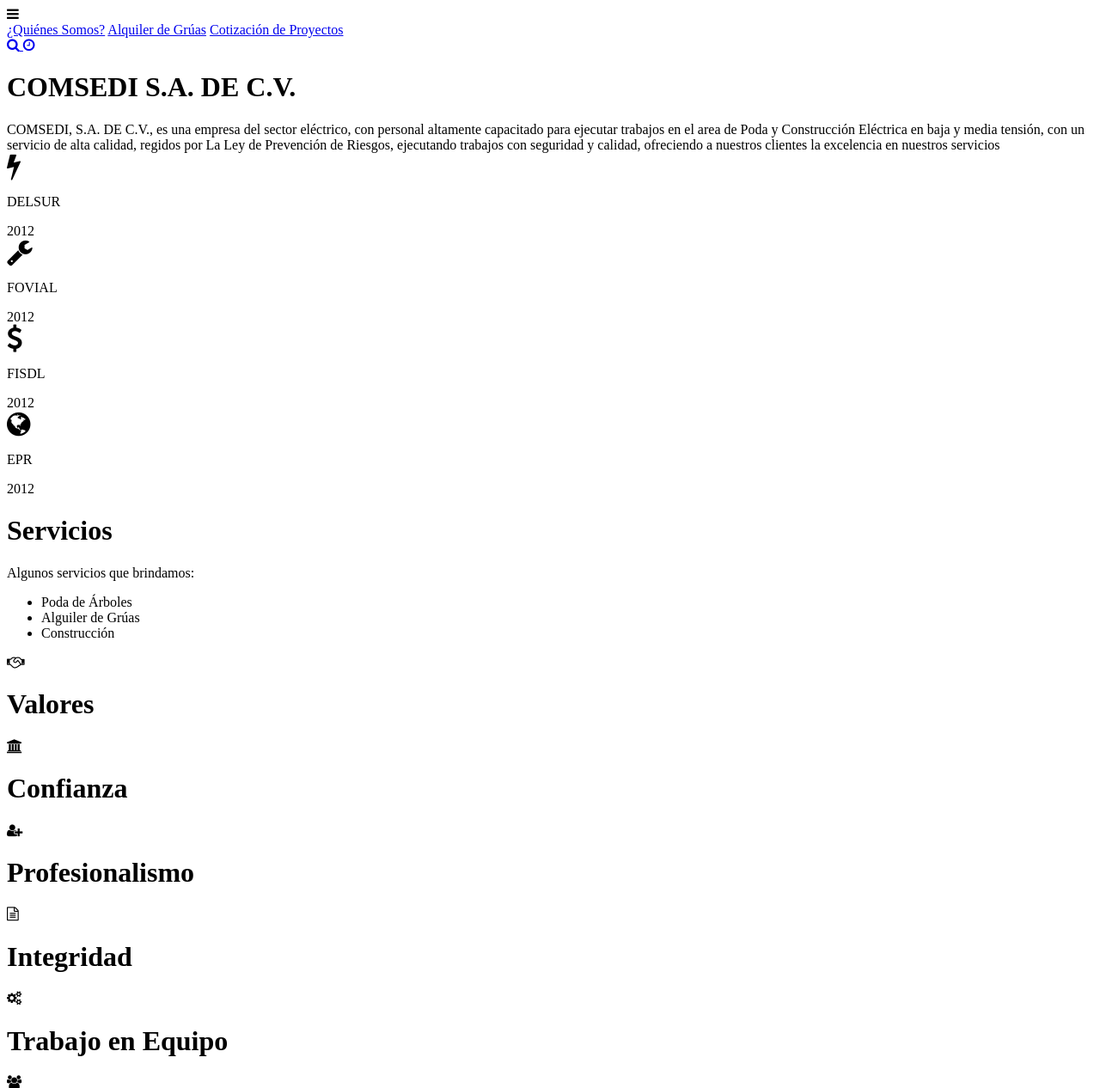
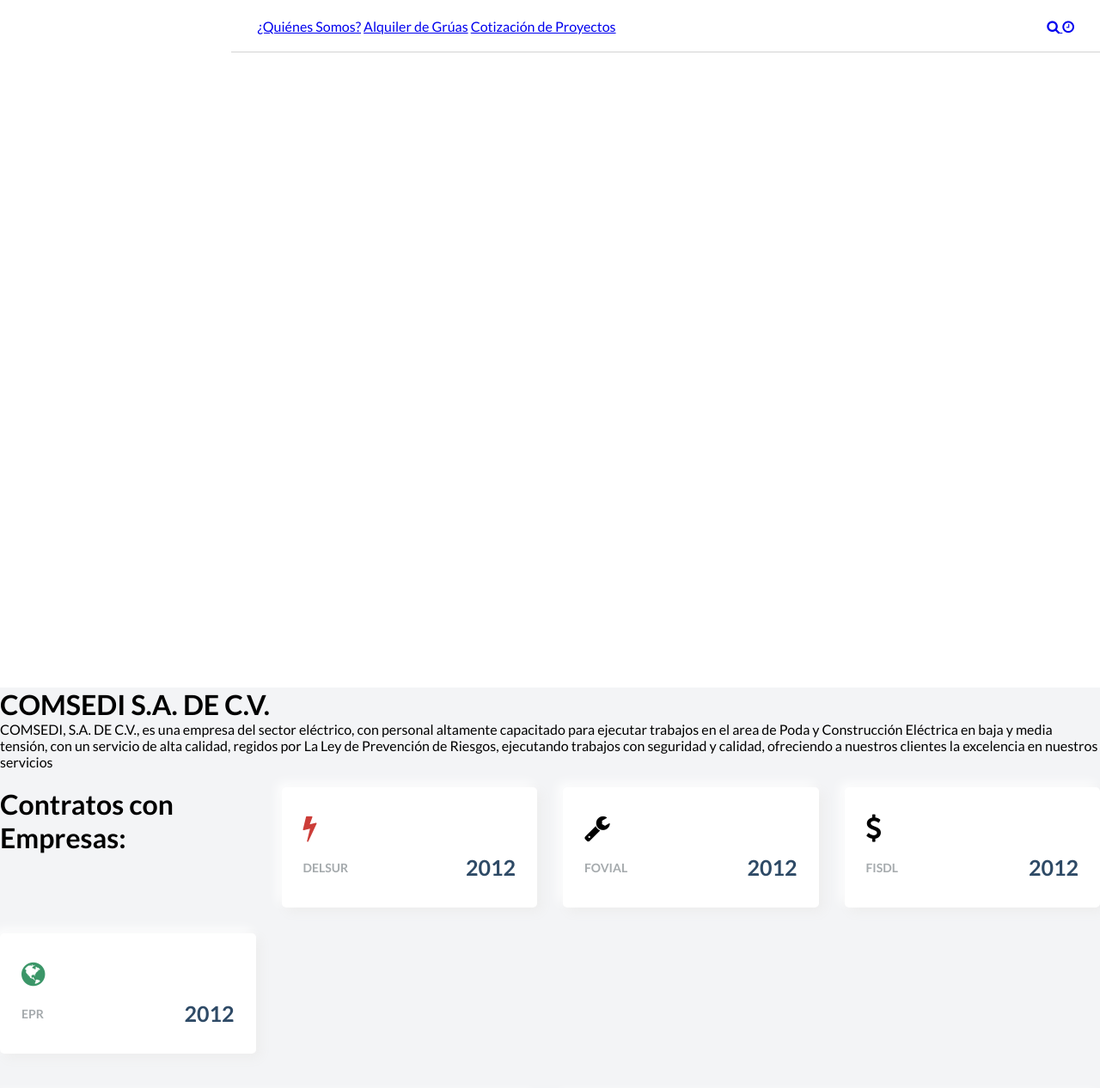
Before and after one commit to PamelaAbrego/Programaci-n-II---Proyecto, a Flask app: page / in a window 1280 px wide. Shown: the top 1266 px of the page at 86% size. Run offline with Flask 2, Linux system fonts and the light colour scheme.

Commit message:
Style prueba

```diff
--- a/static/style.css
+++ b/static/style.css
@@ -0,0 +1,462 @@
+@import url("https://fonts.googleapis.com/css2?family=Lato:wght@300;400;700&display=swap");
+@import url('https://fonts.googleapis.com/css2?family=Roboto:wght@300;400;500;700&display=swap');
+
+/*  styling scrollbars  */
+::-webkit-scrollbar {
+    width: 5px;
+    height: 6px;
+  }
+
+  ::-webkit-scrollbar-track {
+    box-shadow: inset 0 0 5px #a5aaad;
+    border-radius: 10px;
+  }
+
+  ::-webkit-scrollbar-thumb {
+    background: #3ea175;
+    border-radius: 10px;
+  }
+
+  ::-webkit-scrollbar-thumb:hover {
+    background: #a5aaad;
+  }
+
+  * {
+    margin: 0;
+    padding: 0;
+  }
+
+body{
+    box-sizing: border-box;
+    font-family: "Lato", sans-serif;
+}
+
+
+.text-primary-p {
+    color: #a5aaad;
+    font-size: 14px;
+    font-weight: 700;
+  }
+
+  .font-bold {
+    font-weight: 700;
+  }
+
+  .text-title {
+    color: #2e4a66;
+  }
+
+  .text-lightblue {
+    color: #469cac;
+  }
+
+  .text-red {
+    color: #cc3d38;
+  }
+
+  .text-yellow {
+    color: #a98921;
+  }
+
+  .text-green {
+    color: #3b9668;
+  }
+
+
+  .container {
+    display: grid;
+    height: 100vh;
+    grid-template-columns: 0.8fr 1fr 1fr 1fr;
+    grid-template-rows: 0.2fr 3fr;
+    grid-template-areas:
+      "sidebar nav nav nav"
+      "sidebar main main main";
+    /* grid-gap: 0.2rem; */
+  }
+
+  .navbar {
+    background: #ffffff;
+    grid-area: nav;
+    height: 60px;
+    display: flex;
+    align-items: center;
+    justify-content: space-between;
+    padding: 0 30px 0 30px;
+    border-bottom: 1px solid lightgray;
+  }
+
+
+  .nav_icon {
+    display: none;
+  }
+
+  .nav_icon > i {
+    font-size: 26px;
+    color: #a5aaad;
+  }
+
+  .navbar__left > a {
+    margin-right: 30px;
+    text-decoration: none;
+    color: #a5aaad;
+    font-size: 15px;
+    font-weight: 700;
+  }
+
+  .navbar__left .active_link {
+    color: #265acc;
+    border-bottom: 3px solid #265acc;
+    padding-bottom: 12px;
+  }
+
+  .navbar__right {
+    display: flex;
+    justify-content: center;
+    align-items: center;
+  }
+
+  .navbar__right > a {
+    margin-left: 20px;
+    text-decoration: none;
+  }
+
+  .navbar__right > a > i {
+    color: #a5aaad;
+    font-size: 16px;
+    border-radius: 50px;
+    background: #ffffff;
+    box-shadow: 2px 2px 5px #d9d9d9, -2px -2px 5px #ffffff;
+    padding: 7px;
+  }
+
+
+  main {
+    background: #f3f4f6;
+    grid-area: main;
+    overflow-y: auto;
+  }
+
+  .main__container {
+    padding: 20px 35px;
+  }
+
+  .main__title {
+    display: flex;
+    align-items: center;
+  }
+
+  .main__title > img {
+    max-height: 100px;
+    object-fit: contain;
+    margin-right: 20px;
+  }
+
+  .main__greeting > h1 {
+    font-size: 24px;
+    color: #2e4a66;
+    margin-bottom: 5px;
+  }
+
+  .main__greeting > p {
+    font-size: 14px;
+    font-weight: 700;
+    color: #a5aaad;
+  }
+
+  .main__cards {
+    display: grid;
+    grid-template-columns: 1fr 1fr 1fr 1fr;
+    gap: 30px;
+    margin: 20px 0;
+  }
+
+  .card {
+    display: flex;
+    flex-direction: column;
+    justify-content: space-around;
+    height: 90px;
+    padding: 25px;
+    border-radius: 5px;
+    background: #ffffff;
+    box-shadow: 5px 5px 13px #ededed, -5px -5px 13px #ffffff;
+  }
+
+  .card_inner {
+    display: flex;
+    align-items: center;
+    justify-content: space-between;
+  }
+
+  .card_inner > span {
+    font-size: 25px;
+  }
+
+
+
+  .charts {
+    display: grid;
+    grid-template-columns: 1fr 1fr;
+    gap: 30px;
+    margin-top: 50px;
+  }
+
+  .charts__left {
+    padding: 25px;
+    border-radius: 5px;
+    background: #ffffff;
+    box-shadow: 5px 5px 13px #ededed, -5px -5px 13px #ffffff;
+  }
+
+  .charts__left__title {
+    display: flex;
+    align-items: center;
+    justify-content: space-between;
+  }
+
+  .charts__left__title > div > h1 {
+    font-size: 24px;
+    color: #2e4a66;
+    margin-bottom: 5px;
+  }
+
+  .charts__left__title > div > p {
+    font-size: 14px;
+    font-weight: 700;
+    color: #a5aaad;
+  }
+
+  .charts__left__title > i {
+    color: #ffffff;
+    font-size: 20px;
+    background: #ffc100;
+    border-radius: 200px 0px 200px 200px;
+    -moz-border-radius: 200px 0px 200px 200px;
+    -webkit-border-radius: 200px 0px 200px 200px;
+    border: 0px solid #000000;
+    padding: 15px;
+  }
+
+  .charts__right {
+    padding: 25px;
+    border-radius: 5px;
+    background: #ffffff;
+    box-shadow: 5px 5px 13px #ededed, -5px -5px 13px #ffffff;
+  }
+
+  .charts__right__title {
+    display: flex;
+    align-items: center;
+    justify-content: space-between;
+  }
+
+  .charts__right__title > div > h1 {
+    font-size: 24px;
+    color: #2e4a66;
+    margin-bottom: 5px;
+  }
+
+  .charts__right__title > div > p {
+    font-size: 14px;
+    font-weight: 700;
+    color: #a5aaad;
+  }
+
+  .charts__right__title > i {
+    color: #ffffff;
+    font-size: 20px;
+    background: #39447a;
+    border-radius: 200px 0px 200px 200px;
+    -moz-border-radius: 200px 0px 200px 200px;
+    -webkit-border-radius: 200px 0px 200px 200px;
+    border: 0px solid #000000;
+    padding: 15px;
+  }
+
+  .charts__right__cards {
+    display: grid;
+    grid-template-columns: 1fr 1fr;
+    gap: 20px;
+    margin-top: 30px;
+  }
+
+
+
+  .card1 {
+    background: #d1ecf1;
+    color: #35a4ba;
+    text-align: center;
+    padding: 25px;
+    border-radius: 5px;
+    font-size: 14px;
+  }
+
+  .card2 {
+    background: #d2f9ee;
+    color: #38e1b0;
+    text-align: center;
+    padding: 25px;
+    border-radius: 5px;
+    font-size: 14px;
+  }
+
+  .card3 {
+    background: #d6d8d9;
+    color: #3a3e41;
+    text-align: center;
+    padding: 25px;
+    border-radius: 5px;
+    font-size: 14px;
+  }
+
+  .card4 {
+    background: #fddcdf;
+    color: #f65a6f;
+    text-align: center;
+    padding: 25px;
+    border-radius: 5px;
+    font-size: 14px;
+  }
+
+
+/*  SIDEBAR STARTS HERE  */
+
+#sidebar {
+    background: #422091;
+    grid-area: sidebar;
+    overflow-y: auto;
+    padding: 20px;
+    -webkit-transition: all 0.5s;
+    transition: all 0.5s;
+  }
+
+  .sidebar__title {
+    display: flex;
+    justify-content: space-between;
+    align-items: center;
+    color: #f3f4f6;
+    margin-bottom: 30px;
+    /* color: #E85B6B; */
+  }
+
+  .sidebar__img {
+    display: flex;
+    align-items: center;
+  }
+
+  .sidebar__title > div > img {
+    width: 75px;
+    object-fit: contain;
+  }
+
+  .sidebar__title > div > h1 {
+    font-size: 18px;
+    display: inline;
+  }
+
+  .sidebar__title > i {
+    font-size: 18px;
+    display: none;
+  }
+
+  .sidebar__menu > h2 {
+    color: #3ea175;
+    font-size: 16px;
+    margin-top: 15px;
+    margin-bottom: 5px;
+    padding: 0 10px;
+    font-weight: 700;
+  }
+
+  .sidebar__link {
+    color: #f3f4f6;
+    padding: 10px;
+    border-radius: 3px;
+    margin-bottom: 5px;
+  }
+
+  .active_menu_link {
+    background: rgba(62, 161, 117, 0.3);
+    color: #3ea175;
+  }
+
+  .active_menu_link a {
+    color: #3ea175 !important;
+  }
+
+  .sidebar__link > a {
+    text-decoration: none;
+    color: #a5aaad;
+    font-weight: 700;
+  }
+
+  .sidebar__link > i {
+    margin-right: 10px;
+    font-size: 18px;
+  }
+
+  .sidebar__logout {
+    margin-top: 20px;
+    padding: 10px;
+    color: #e65061;
+  }
+
+  .sidebar__logout > a {
+    text-decoration: none;
+    color: #e65061;
+    font-weight: 700;
+    text-transform: uppercase;
+  }
+
+  .sidebar__logout > i {
+    margin-right: 10px;
+    font-size: 18px;
+  }
+
+  .sidebar_responsive {
+    display: inline !important;
+    z-index: 9999 !important;
+    left: 0 !important;
+    position: absolute;
+  }
+
+  @media only screen and (max-width: 978px) {
+    .container {
+      grid-template-columns: 1fr;
+      /* grid-template-rows: 0.2fr 2.2fr; */
+      grid-template-rows: 0.2fr 3fr;
+      grid-template-areas:
+        "nav"
+        "main";
+    }
+
+    #sidebar {
+      display: none;
+    }
+
+    .sidebar__title > i {
+      display: inline;
+    }
+
+    .nav_icon {
+      display: inline;
+    }
+  }
+
+  @media only screen and (max-width: 855px) {
+    .main__cards {
+      grid-template-columns: 1fr;
+      gap: 10px;
+      margin-bottom: 0;
+    }
+
+    .charts {
+      grid-template-columns: 1fr;
+      margin-top: 30px;
+    }
+  }
+
+  @media only screen and (max-width: 480px) {
+    .navbar__left {
+      display: none;
+    }
+  }
--- a/templates/index.html
+++ b/templates/index.html
@@ -6,7 +6,7 @@
     <meta name="viewport" content="width=device-width, initial-scale=1.0">
     <link rel="stylesheet" href="https://stackpath.bootstrapcdn.com/font-awesome/4.7.0/css/font-awesome.min.css"
         integrity="sha384-wvfXpqpZZVQGK6TAh5PVlGOfQNHSoD2xbE+QkPxCAFlNEevoEH3Sl0sibVcOQVnN" crossorigin="anonymous" />
-    <link rel="stylesheet" href="/static/style.css" />
+    <link rel="stylesheet" href="/style.css" />
     <title>COMSEDI S.A. DE C.V.</title>
 </head>
 
@@ -48,6 +48,7 @@
                 calidad, ofreciendo a nuestros clientes la excelencia en nuestros servicios
             </div>
             <div class="main__cards">
+                <h1>Contratos con Empresas:</h1>
                 <div class="card">
                     <i class="fa fa-bolt fa-2x text-red" aria-hidden="true"></i>
                     <div class="card_inner">
```
